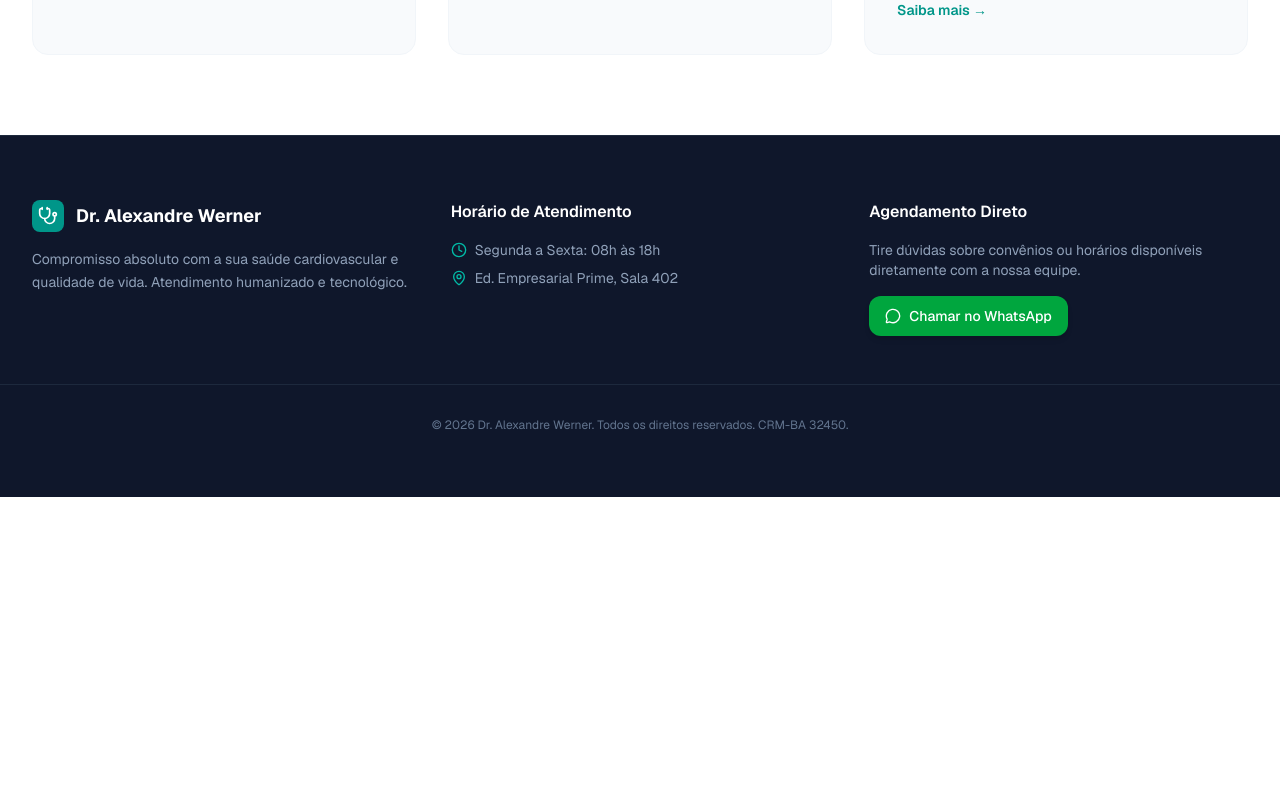
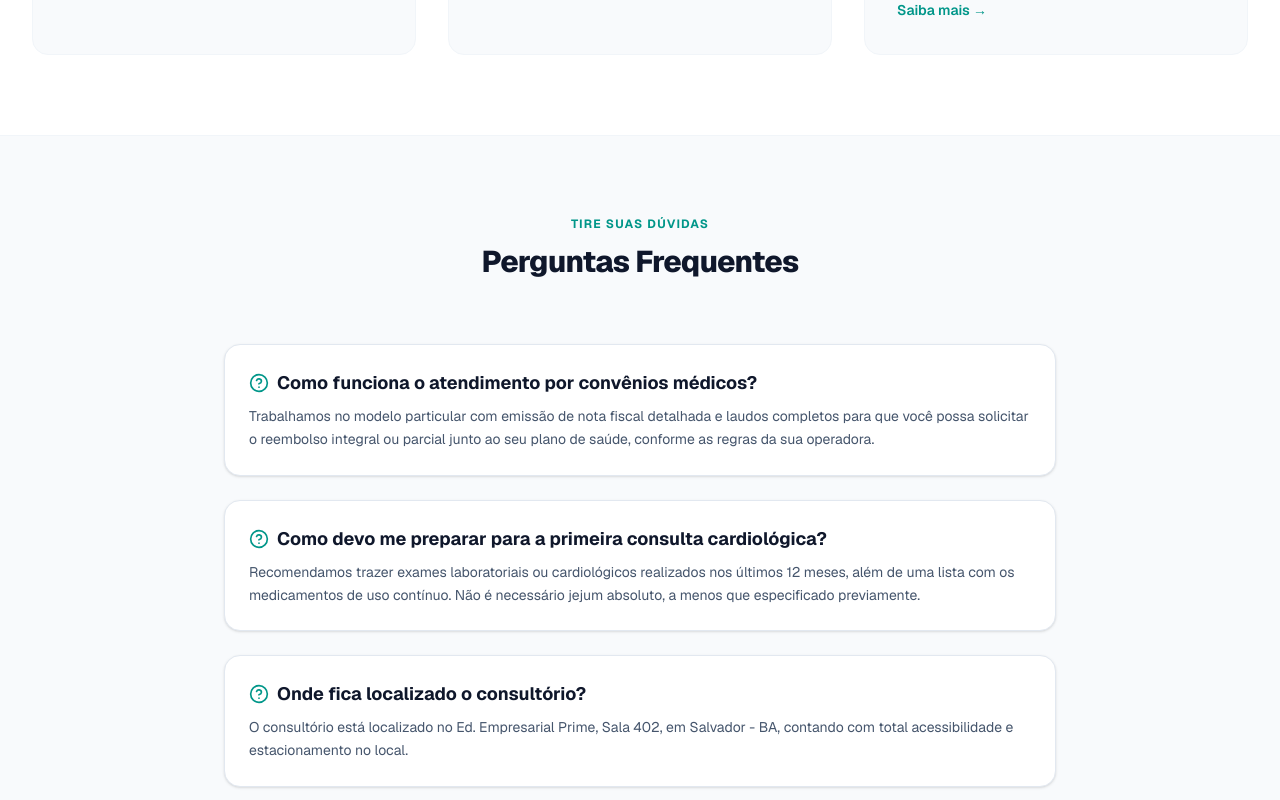
Before and after one commit to 204712/credvale-mvp, a Next.js app: page / in a window 1280 px wide. Shown: the part 1540-2340 px from the top of the page. Before the commit the page ends 2037 px from the top, so only its background shows below. Built offline with nearby package versions, Linux system fonts and the light colour scheme.

Commit message:
feat: adiciona schema de seo local e secao de faq

```diff
--- a/app/page.tsx
+++ b/app/page.tsx
@@ -8,7 +8,8 @@ import {
   Clock,
   CheckCircle2,
   Award,
-  Users
+  Users,
+  HelpCircle
 } from "lucide-react";
 
 export default function Home() {
@@ -19,6 +20,48 @@ export default function Home() {
 
   return (
     <div className="min-h-screen bg-slate-50 text-slate-800 font-sans selection:bg-teal-500 selection:text-white">
+
+      {/* SCHEMA.ORG DE SEO LOCAL PARA O GOOGLE */}
+      <script
+        type="application/ld+json"
+        dangerouslySetInnerHTML={{
+          __html: JSON.stringify({
+            "@context": "https://schema.org",
+            "@type": "MedicalBusiness",
+            "name": "Dr. Alexandre Werner - Cardiologia Avançada",
+            "image": "https://credvalesolucoes.com.br/medico-foto.jpg",
+            "@id": "https://credvalesolucoes.com.br",
+            "url": "https://credvalesolucoes.com.br",
+            "telephone": "+5571999504516",
+            "address": {
+              "@type": "PostalAddress",
+              "streetAddress": "Ed. Empresarial Prime, Sala 402",
+              "addressLocality": "Salvador",
+              "addressRegion": "BA",
+              "postalCode": "40000-000",
+              "addressCountry": "BR"
+            },
+            "geo": {
+              "@type": "GeoCoordinates",
+              "latitude": -12.9714,
+              "longitude": -38.5014
+            },
+            "openingHoursSpecification": {
+              "@type": "OpeningHoursSpecification",
+              "dayOfWeek": [
+                "Monday",
+                "Tuesday",
+                "Wednesday",
+                "Thursday",
+                "Friday"
+              ],
+              "opens": "08:00",
+              "closes": "18:00"
+            },
+            "medicalSpecialty": "Cardiology"
+          })
+        }}
+      />
 
       {/* HEADER / NAVBAR */}
       <header className="sticky top-0 z-50 bg-white/90 backdrop-blur-md border-b border-slate-100 shadow-sm">
@@ -36,7 +79,7 @@ export default function Home() {
           <nav className="hidden md:flex items-center gap-8 text-sm font-medium text-slate-600">
             <a href="#especialidades" className="hover:text-teal-600 transition-colors">Especialidades</a>
             <a href="#sobre" className="hover:text-teal-600 transition-colors">Sobre Mim</a>
-            <a href="#diferenciais" className="hover:text-teal-600 transition-colors">Estrutura</a>
+            <a href="#faq" className="hover:text-teal-600 transition-colors">Dúvidas</a>
             <a href="#contato" className="hover:text-teal-600 transition-colors">Localização</a>
           </nav>
 
@@ -68,7 +111,7 @@ export default function Home() {
               </h1>
 
               <p className="text-lg text-slate-600 max-w-xl mx-auto lg:mx-0 leading-relaxed">
-                Aliamos tecnologia de ponta, diagnósticos precisos e um atendimento focado no seu bem-estar global e longevidade saudável.
+                Aliamos tecnologia de ponta, diagnósticos precisos e um atendimento focado no seu bem-estar global e longevidade saudável em Salvador.
               </p>
 
               <div className="flex flex-col sm:flex-row items-center justify-center lg:justify-start gap-4 pt-2">
@@ -109,7 +152,6 @@ export default function Home() {
             {/* Imagem de Destaque / Mockup do Consultório */}
             <div className="relative mx-auto max-w-md lg:max-w-none w-full">
               <div className="relative rounded-3xl overflow-hidden shadow-2xl border-4 border-white bg-slate-200 aspect-[4/5] flex items-center justify-center">
-                {/* Placeholder elegante simulando foto profissional do médico */}
                 <div className="absolute inset-0 bg-gradient-to-tr from-teal-900/40 via-transparent to-transparent z-10" />
                 <div className="text-center p-8 z-20 text-slate-700 bg-white/80 backdrop-blur-md rounded-2xl shadow-lg m-6">
                   <Stethoscope className="w-16 h-16 text-teal-600 mx-auto mb-3" />
@@ -186,6 +228,48 @@ export default function Home() {
         </div>
       </section>
 
+      {/* SEÇÃO DE FAQ (PERGUNTAS FREQUENTES) PARA SEO */}
+      <section id="faq" className="py-20 bg-slate-50 border-t border-slate-100">
+        <div className="max-w-4xl mx-auto px-4 sm:px-6 lg:px-8">
+          <div className="text-center mb-16">
+            <h2 className="text-xs font-bold text-teal-600 uppercase tracking-widest mb-3">Tire suas Dúvidas</h2>
+            <p className="text-3xl font-extrabold text-slate-900 tracking-tight">Perguntas Frequentes</p>
+          </div>
+
+          <div className="space-y-6">
+            <div className="bg-white p-6 rounded-2xl border border-slate-200 shadow-sm">
+              <h3 className="font-bold text-slate-900 text-lg mb-2 flex items-center gap-2">
+                <HelpCircle className="w-5 h-5 text-teal-600" />
+                Como funciona o atendimento por convênios médicos?
+              </h3>
+              <p className="text-slate-600 text-sm leading-relaxed">
+                Trabalhamos no modelo particular com emissão de nota fiscal detalhada e laudos completos para que você possa solicitar o reembolso integral ou parcial junto ao seu plano de saúde, conforme as regras da sua operadora.
+              </p>
+            </div>
+
+            <div className="bg-white p-6 rounded-2xl border border-slate-200 shadow-sm">
+              <h3 className="font-bold text-slate-900 text-lg mb-2 flex items-center gap-2">
+                <HelpCircle className="w-5 h-5 text-teal-600" />
+                Como devo me preparar para a primeira consulta cardiológica?
+              </h3>
+              <p className="text-slate-600 text-sm leading-relaxed">
+                Recomendamos trazer exames laboratoriais ou cardiológicos realizados nos últimos 12 meses, além de uma lista com os medicamentos de uso contínuo. Não é necessário jejum absoluto, a menos que especificado previamente.
+              </p>
+            </div>
+
+            <div className="bg-white p-6 rounded-2xl border border-slate-200 shadow-sm">
+              <h3 className="font-bold text-slate-900 text-lg mb-2 flex items-center gap-2">
+                <HelpCircle className="w-5 h-5 text-teal-600" />
+                Onde fica localizado o consultório?
+              </h3>
+              <p className="text-slate-600 text-sm leading-relaxed">
+                O consultório está localizado no Ed. Empresarial Prime, Sala 402, em Salvador - BA, contando com total acessibilidade e estacionamento no local.
+              </p>
+            </div>
+          </div>
+        </div>
+      </section>
+
       {/* RODAPÉ E CONTATO */}
       <footer id="contato" className="bg-slate-900 text-slate-300 py-16 border-t border-slate-800">
         <div className="max-w-7xl mx-auto px-4 sm:px-6 lg:px-8 grid md:grid-cols-3 gap-10">
@@ -205,7 +289,7 @@ export default function Home() {
             <h4 className="text-white font-semibold mb-4">Horário de Atendimento</h4>
             <div className="space-y-2 text-sm text-slate-400">
               <p className="flex items-center gap-2"><Clock className="w-4 h-4 text-teal-500" /> Segunda a Sexta: 08h às 18h</p>
-              <p className="flex items-center gap-2"><MapPin className="w-4 h-4 text-teal-500" /> Ed. Empresarial Prime, Sala 402</p>
+              <p className="flex items-center gap-2"><MapPin className="w-4 h-4 text-teal-500" /> Ed. Empresarial Prime, Sala 402, Salvador - BA</p>
             </div>
           </div>
 
```
